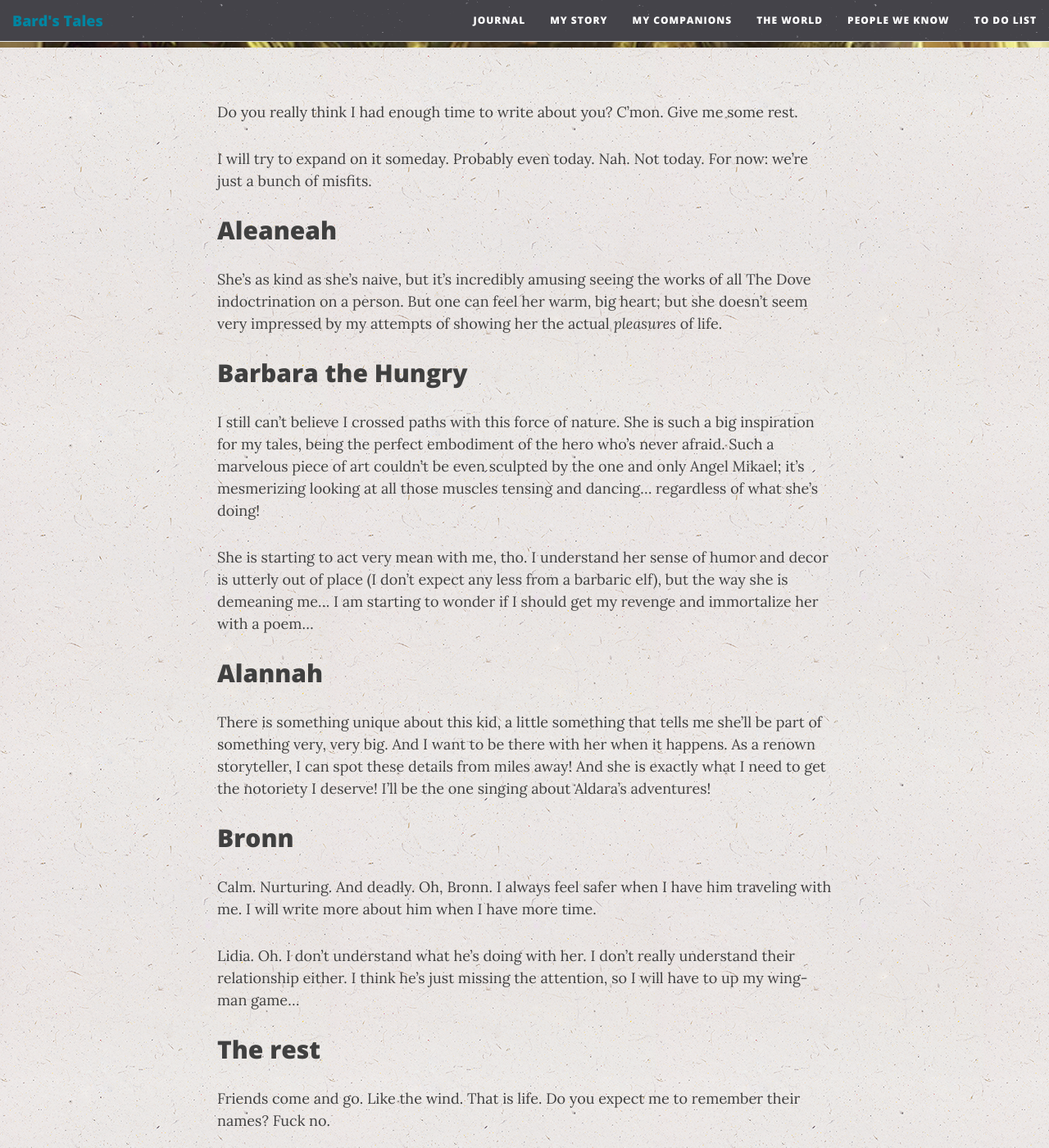
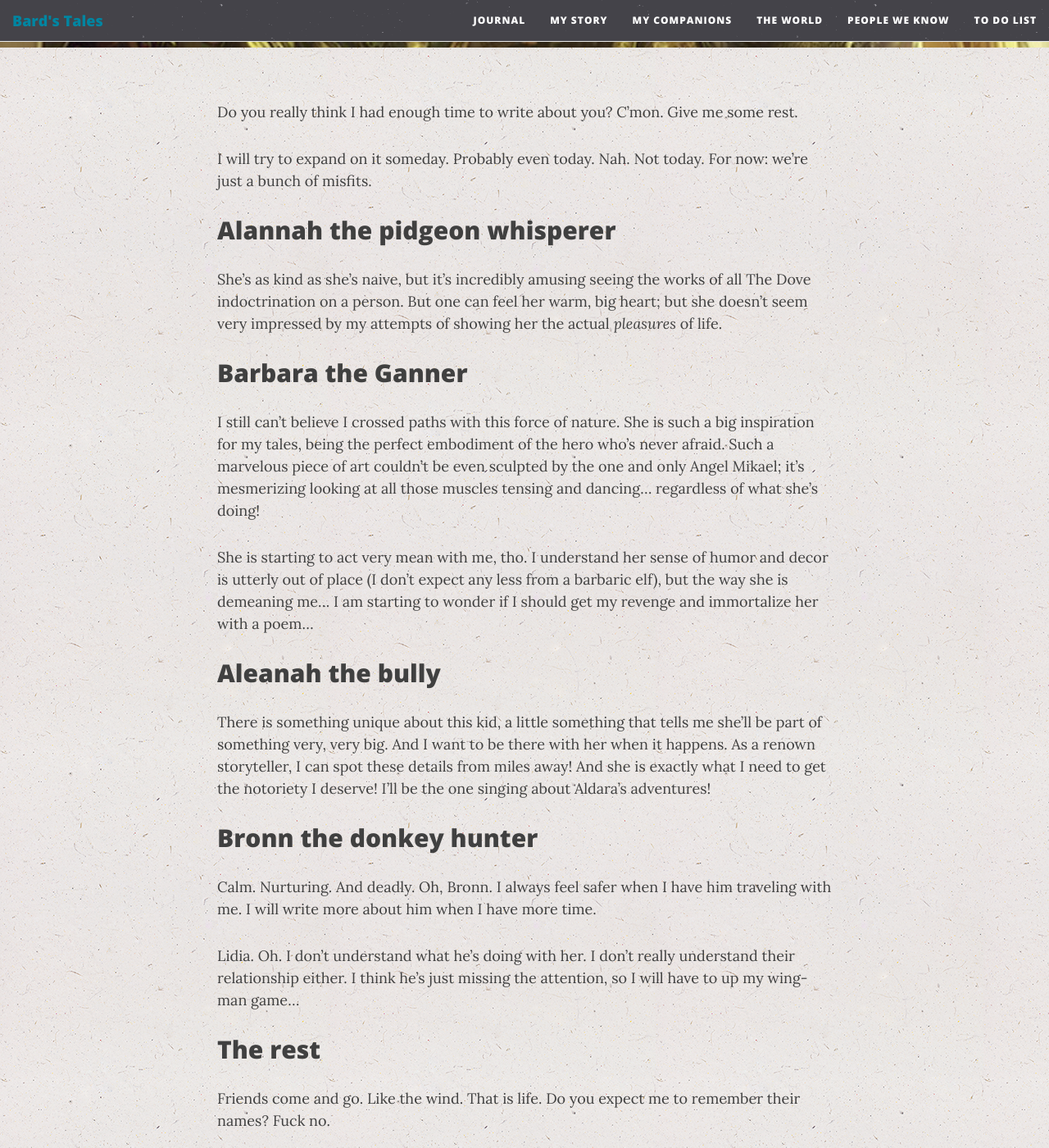
Before and after one commit to GinoGalotti/guildgazette, a Jekyll site: the page built from party.md, in a window 1280 px wide and 1400 px high, scrolled down 485 px. Shown: the whole window at 82% size. Built offline with Jekyll 4.4.1, drawn with Linux system fonts in a browser that asks for light colours; nearby versions of some CDN libraries.

Commit message:
Change names

```diff
--- a/party.md
+++ b/party.md
@@ -9,21 +9,21 @@ Do you really think I had enough time to write about you? C'mon. Give me some re
 
 I will try to expand on it someday. Probably even today. Nah. Not today. For now: we're just a bunch of misfits.
 
-## Aleaneah
+## Alannah the pidgeon whisperer
 
 She's as kind as she's naive, but it's incredibly amusing seeing the works of all The Dove indoctrination on a person. But one can feel her warm, big heart; but she doesn't seem very impressed by my attempts of showing her the actual _pleasures_ of life.
 
-## Barbara the Hungry
+## Barbara the Ganner
 
 I still can't believe I crossed paths with this force of nature. She is such a big inspiration for my tales, being the perfect embodiment of the hero who's never afraid. Such a marvelous piece of art couldn't be even sculpted by the one and only Angel Mikael; it's mesmerizing looking at all those muscles tensing and dancing... regardless of what she's doing!
 
 She is starting to act very mean with me, tho. I understand her sense of humor and decor is utterly out of place (I don't expect any less from a barbaric elf), but the way she is demeaning me... I am starting to wonder if I should get my revenge and immortalize her with a poem...
 
-## Alannah
+## Aleanah the bully
 
 There is something unique about this kid, a little something that tells me she'll be part of something very, very big. And I want to be there with her when it happens. As a renown storyteller, I can spot these details from miles away! And she is exactly what I need to get the notoriety I deserve! I'll be the one singing about Aldara's adventures!
 
-## Bronn
+## Bronn the donkey hunter
 
 Calm. Nurturing. And deadly. Oh, Bronn. I always feel safer when I have him traveling with me. I will write more about him when I have more time.
 
```
